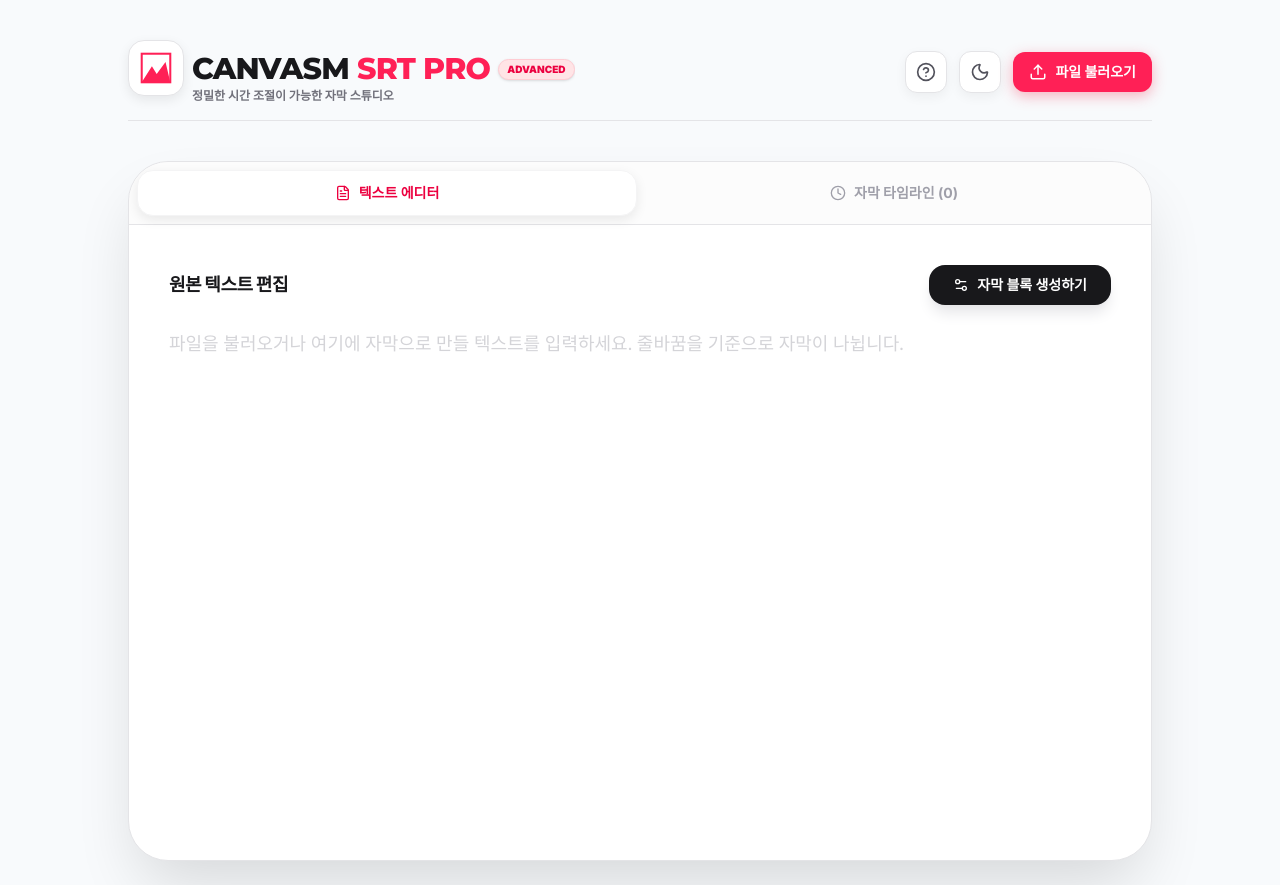
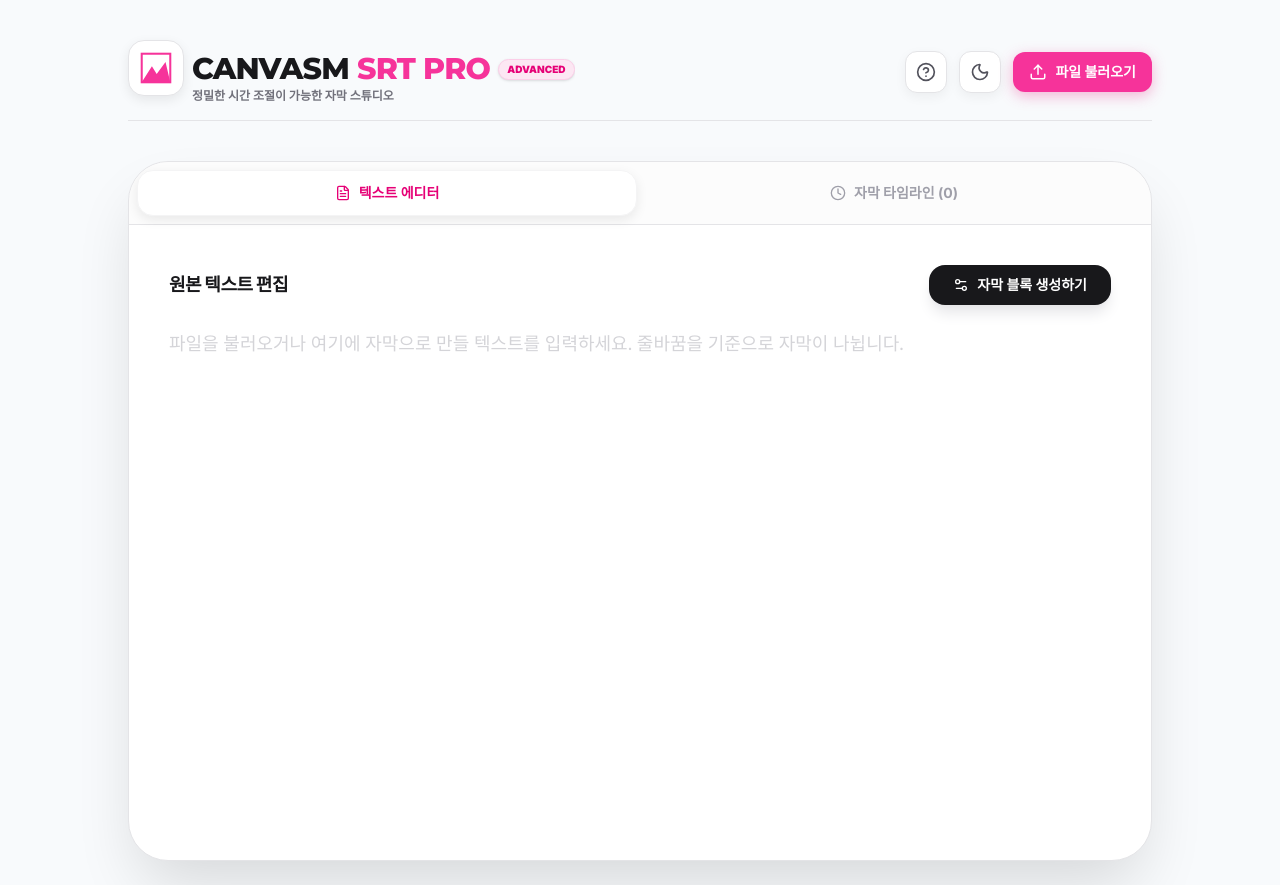
Before and after one commit to minky780377-del/canvasM, a Next.js app: page /srt in a window 1280 px wide. Built offline with nearby package versions, Linux system fonts and the light colour scheme.

Commit message:
fix(srt): Update logo and brand color to pink
Replaces the rose-colored logo and text with a pink variant for the canvasM SRT PRO branding, improving visual consistency.

```diff
--- a/app/srt/page.tsx
+++ b/app/srt/page.tsx
@@ -203,15 +203,15 @@ export default function SRTPage() {
         {/* Header */}
         <header className={`flex flex-col sm:flex-row items-center justify-between border-b ${theme === 'dark' ? 'border-zinc-800' : 'border-zinc-200'} pb-4 sm:pb-4 pt-2 sm:pt-4 gap-3 sm:gap-4`}>
           <div className="flex items-start gap-1.5 sm:gap-2 w-full sm:w-auto justify-start">
-            <Link href="/" className={`w-10 h-10 sm:w-14 sm:h-14 rounded-xl sm:rounded-2xl ${theme === 'dark' ? 'bg-zinc-900 border-zinc-800' : 'bg-white border-zinc-200 shadow-[0_4px_12px_rgba(0,0,0,0.08)]'} border flex items-center justify-center p-2 sm:p-2.5 shrink-0 -mt-1 sm:mt-0 hover:border-rose-500/50 transition-all active:scale-95`}>
-              <Logo className="w-full h-full text-rose-500" />
+            <Link href="/" className={`w-10 h-10 sm:w-14 sm:h-14 rounded-xl sm:rounded-2xl ${theme === 'dark' ? 'bg-zinc-900 border-zinc-800' : 'bg-white border-zinc-200 shadow-[0_4px_12px_rgba(0,0,0,0.08)]'} border flex items-center justify-center p-2 sm:p-2.5 shrink-0 -mt-1 sm:mt-0 hover:border-pink-500/50 transition-all active:scale-95`}>
+              <Logo className="w-full h-full text-pink-500" />
             </Link>
             <div className="flex flex-col justify-start overflow-hidden pt-1 sm:pt-3.5">
               <div className="flex items-center gap-2">
                 <h1 className={`text-xl sm:text-2xl md:text-3xl font-black tracking-tight font-display uppercase leading-none whitespace-nowrap ${theme === 'dark' ? 'text-white' : 'text-zinc-900'}`}>
-                  canvasM <span className="text-rose-500">SRT PRO</span>
+                  canvasM <span className="text-pink-500">SRT PRO</span>
                 </h1>
-                <span className="bg-rose-100 text-rose-600 text-[8px] sm:text-[10px] font-black px-2 py-0.5 rounded-full uppercase shrink-0 shadow-sm border border-rose-200">Advanced</span>
+                <span className="bg-pink-100 text-pink-600 text-[8px] sm:text-[10px] font-black px-2 py-0.5 rounded-full uppercase shrink-0 shadow-sm border border-pink-200">Advanced</span>
               </div>
               <p className="text-[10px] sm:text-xs text-zinc-500 font-bold mt-1">정밀한 시간 조절이 가능한 자막 스튜디오</p>
             </div>
@@ -241,7 +241,7 @@ export default function SRTPage() {
             <button
               onClick={() => fileInputRef.current?.click()}
               disabled={isLoading}
-              className="flex items-center gap-2 px-4 py-2.5 bg-rose-500 text-white rounded-xl hover:bg-rose-600 transition-all shadow-[0_4px_14px_0_rgba(244,63,94,0.39)] hover:shadow-[0_6px_20px_rgba(244,63,94,0.23)] active:scale-95 disabled:opacity-50 font-bold text-sm"
+              className="flex items-center gap-2 px-4 py-2.5 bg-pink-500 text-white rounded-xl hover:bg-pink-600 transition-all shadow-[0_4px_14px_0_rgba(236,72,153,0.39)] hover:shadow-[0_6px_20px_rgba(236,72,153,0.23)] active:scale-95 disabled:opacity-50 font-bold text-sm"
             >
               {isLoading ? <Loader2 className="animate-spin" size={18} /> : <Upload size={18} />}
               <span>파일 불러오기</span>
@@ -264,7 +264,7 @@ export default function SRTPage() {
               onClick={() => setActiveTab('editor')}
               className={`flex-1 flex items-center justify-center gap-2 py-3 rounded-2xl text-sm font-bold transition-all ${
                 activeTab === 'editor'
-                  ? theme === 'dark' ? 'bg-zinc-800 text-rose-400 shadow-sm' : 'bg-white text-rose-600 shadow-[0_4px_12px_rgba(0,0,0,0.08)] border border-zinc-100'
+                  ? theme === 'dark' ? 'bg-zinc-800 text-pink-400 shadow-sm' : 'bg-white text-pink-600 shadow-[0_4px_12px_rgba(0,0,0,0.08)] border border-zinc-100'
                   : 'text-zinc-400 hover:text-zinc-600'
               }`}
             >
@@ -275,7 +275,7 @@ export default function SRTPage() {
               onClick={() => setActiveTab('blocks')}
               className={`flex-1 flex items-center justify-center gap-2 py-3 rounded-2xl text-sm font-bold transition-all ${
                 activeTab === 'blocks'
-                  ? theme === 'dark' ? 'bg-zinc-800 text-rose-400 shadow-sm' : 'bg-white text-rose-600 shadow-[0_4px_12px_rgba(0,0,0,0.08)] border border-zinc-100'
+                  ? theme === 'dark' ? 'bg-zinc-800 text-pink-400 shadow-sm' : 'bg-white text-pink-600 shadow-[0_4px_12px_rgba(0,0,0,0.08)] border border-zinc-100'
                   : 'text-zinc-400 hover:text-zinc-600'
               }`}
             >
@@ -327,7 +327,7 @@ export default function SRTPage() {
                     </div>
                     <button
                       onClick={exportToSRT}
-                      className="flex items-center gap-2 px-6 py-2.5 bg-rose-500 text-white rounded-2xl hover:bg-rose-600 transition-all font-bold text-sm shadow-[0_4px_14px_0_rgba(244,63,94,0.39)] active:scale-95"
+                      className="flex items-center gap-2 px-6 py-2.5 bg-pink-500 text-white rounded-2xl hover:bg-pink-600 transition-all font-bold text-sm shadow-[0_4px_14px_0_rgba(236,72,153,0.39)] active:scale-95"
                     >
                       <Download size={16} />
                       SRT 파일 내보내기
@@ -345,11 +345,11 @@ export default function SRTPage() {
                         <motion.div
                           layout
                           key={block.id}
-                          className={`${theme === 'dark' ? 'bg-zinc-900 border-zinc-800 shadow-[0_4px_20px_rgba(0,0,0,0.2)]' : 'bg-white border-zinc-200 shadow-[0_8px_30px_rgb(0,0,0,0.04)]'} p-5 rounded-3xl border hover:shadow-lg hover:border-rose-200 transition-all group`}
+                          className={`${theme === 'dark' ? 'bg-zinc-900 border-zinc-800 shadow-[0_4px_20px_rgba(0,0,0,0.2)]' : 'bg-white border-zinc-200 shadow-[0_8px_30px_rgb(0,0,0,0.04)]'} p-5 rounded-3xl border hover:shadow-lg hover:border-pink-200 transition-all group`}
                         >
                           <div className="flex flex-col sm:flex-row gap-4 items-start">
                             <div className="flex items-center gap-2">
-                              <span className={`w-8 h-8 rounded-full ${theme === 'dark' ? 'bg-zinc-800 text-zinc-500' : 'bg-rose-50 text-rose-500 border border-rose-100'} flex items-center justify-center text-xs font-black`}>
+                              <span className={`w-8 h-8 rounded-full ${theme === 'dark' ? 'bg-zinc-800 text-zinc-500' : 'bg-pink-50 text-pink-500 border border-pink-100'} flex items-center justify-center text-xs font-black`}>
                                 {index + 1}
                               </span>
                             </div>
@@ -357,7 +357,7 @@ export default function SRTPage() {
                             <div className="flex-1 space-y-3 w-full">
                               <div className="flex flex-wrap items-center gap-3">
                                 <div className={`flex items-center gap-2 ${theme === 'dark' ? 'bg-zinc-950 border-zinc-800' : 'bg-zinc-50 border-zinc-200'} px-3 py-1.5 rounded-xl border shadow-inner`}>
-                                  <Play size={12} className="text-rose-500" />
+                                  <Play size={12} className="text-pink-500" />
                                   <input
                                     type="text"
                                     value={block.startTime}
@@ -367,7 +367,7 @@ export default function SRTPage() {
                                 </div>
                                 <ChevronRight size={14} className="text-zinc-300" />
                                 <div className={`flex items-center gap-2 ${theme === 'dark' ? 'bg-zinc-950 border-zinc-800' : 'bg-zinc-50 border-zinc-200'} px-3 py-1.5 rounded-xl border shadow-inner`}>
-                                  <Clock size={12} className="text-rose-500" />
+                                  <Clock size={12} className="text-pink-500" />
                                   <input
                                     type="text"
                                     value={block.endTime}
@@ -380,7 +380,7 @@ export default function SRTPage() {
                               <textarea
                                 value={block.text}
                                 onChange={(e) => updateBlock(block.id, 'text', e.target.value)}
-                                className={`w-full ${theme === 'dark' ? 'bg-zinc-950/50 text-zinc-300 focus:bg-zinc-950' : 'bg-zinc-50 text-zinc-900 focus:bg-white focus:shadow-md'} p-3 rounded-2xl text-sm focus:ring-4 focus:ring-rose-500/10 transition-all border border-transparent focus:border-rose-200 resize-none font-medium`}
+                                className={`w-full ${theme === 'dark' ? 'bg-zinc-950/50 text-zinc-300 focus:bg-zinc-950' : 'bg-zinc-50 text-zinc-900 focus:bg-white focus:shadow-md'} p-3 rounded-2xl text-sm focus:ring-4 focus:ring-pink-500/10 transition-all border border-transparent focus:border-pink-200 resize-none font-medium`}
                                 rows={2}
                               />
                             </div>
@@ -388,14 +388,14 @@ export default function SRTPage() {
                             <div className="flex sm:flex-col gap-2 opacity-0 group-hover:opacity-100 transition-opacity">
                               <button
                                 onClick={() => addBlock(index)}
-                                className={`p-2 ${theme === 'dark' ? 'text-zinc-500 hover:text-rose-400 hover:bg-rose-400/10' : 'text-zinc-400 hover:text-rose-500 hover:bg-rose-50'} rounded-xl transition-all`}
+                                className={`p-2 ${theme === 'dark' ? 'text-zinc-500 hover:text-pink-400 hover:bg-pink-400/10' : 'text-zinc-400 hover:text-pink-500 hover:bg-pink-50'} rounded-xl transition-all`}
                                 title="아래에 블록 추가"
                               >
                                 <Plus size={18} />
                               </button>
                               <button
                                 onClick={() => deleteBlock(block.id)}
-                                className={`p-2 ${theme === 'dark' ? 'text-zinc-500 hover:text-rose-400 hover:bg-rose-400/10' : 'text-zinc-400 hover:text-rose-500 hover:bg-rose-50'} rounded-xl transition-all`}
+                                className={`p-2 ${theme === 'dark' ? 'text-zinc-500 hover:text-pink-400 hover:bg-pink-400/10' : 'text-zinc-400 hover:text-pink-500 hover:bg-pink-50'} rounded-xl transition-all`}
                                 title="삭제"
                               >
                                 <Trash2 size={18} />
@@ -424,7 +424,7 @@ export default function SRTPage() {
               >
                 <div className={`p-8 border-b ${theme === 'dark' ? 'border-zinc-800 bg-zinc-950/50' : 'border-zinc-200 bg-zinc-50/50'} flex items-center justify-between`}>
                   <div className="flex items-center gap-3">
-                    <div className="w-10 h-10 rounded-2xl bg-rose-500 flex items-center justify-center text-white shadow-lg shadow-rose-200">
+                    <div className="w-10 h-10 rounded-2xl bg-pink-500 flex items-center justify-center text-white shadow-lg shadow-pink-200">
                       <HelpCircle size={24} />
                     </div>
                     <h2 className={`text-xl font-black ${theme === 'dark' ? 'text-white' : 'text-zinc-900'}`}>SRT 스튜디오 사용 가이드</h2>
@@ -436,8 +436,8 @@ export default function SRTPage() {
 
                 <div className="flex-1 overflow-y-auto p-8 space-y-8">
                   <section className="space-y-4">
-                    <div className="flex items-center gap-3 text-rose-600">
-                      <span className="w-6 h-6 rounded-full bg-rose-100 flex items-center justify-center text-xs font-black">1</span>
+                    <div className="flex items-center gap-3 text-pink-600">
+                      <span className="w-6 h-6 rounded-full bg-pink-100 flex items-center justify-center text-xs font-black">1</span>
                       <h3 className="font-black">파일 불러오기 및 텍스트 편집</h3>
                     </div>
                     <p className={`text-sm ${theme === 'dark' ? 'text-zinc-400' : 'text-zinc-700'} leading-relaxed pl-9 font-medium`}>
@@ -448,14 +448,14 @@ export default function SRTPage() {
                   </section>
 
                   <section className="space-y-4">
-                    <div className="flex items-center gap-3 text-rose-600">
-                      <span className="w-6 h-6 rounded-full bg-rose-100 flex items-center justify-center text-xs font-bold">2</span>
+                    <div className="flex items-center gap-3 text-pink-600">
+                      <span className="w-6 h-6 rounded-full bg-pink-100 flex items-center justify-center text-xs font-bold">2</span>
                       <h3 className="font-bold">자막 블록 생성 및 시간 조절</h3>
                     </div>
                     <p className={`text-sm ${theme === 'dark' ? 'text-zinc-400' : 'text-zinc-600'} leading-relaxed pl-9`}>
                       편집이 끝났다면 <strong className={theme === 'dark' ? 'text-zinc-200' : 'text-zinc-900'}>자막 블록 생성하기</strong> 버튼을 누르세요.
                       <strong>자막 타임라인</strong> 탭으로 이동하면 각 줄이 하나의 블록으로 생성된 것을 볼 수 있습니다.
-                      여기서 시작 시간과 종료 시간을 <code className={`${theme === 'dark' ? 'bg-zinc-800 text-rose-400' : 'bg-zinc-100 text-rose-500'} px-1.5 py-0.5 rounded font-mono`}>00:00:00,000</code> 형식에 맞춰 직접 수정하세요.
+                      여기서 시작 시간과 종료 시간을 <code className={`${theme === 'dark' ? 'bg-zinc-800 text-pink-400' : 'bg-zinc-100 text-pink-500'} px-1.5 py-0.5 rounded font-mono`}>00:00:00,000</code> 형식에 맞춰 직접 수정하세요.
                     </p>
                   </section>
 
@@ -503,7 +503,7 @@ export default function SRTPage() {
               animate={{ opacity: 1, y: 0 }}
               exit={{ opacity: 0, y: -20 }}
               className={`fixed top-6 right-6 z-[60] flex items-center gap-2 px-4 py-3 rounded-2xl shadow-2xl border ${
-                status.type === 'success' ? 'bg-rose-50 border-rose-100 text-rose-700' : 'bg-rose-50 border-rose-100 text-rose-700'
+                status.type === 'success' ? 'bg-pink-50 border-pink-100 text-pink-700' : 'bg-pink-50 border-pink-100 text-pink-700'
               }`}
             >
               {status.type === 'success' ? <Check size={18} /> : <AlertCircle size={18} />}
```
